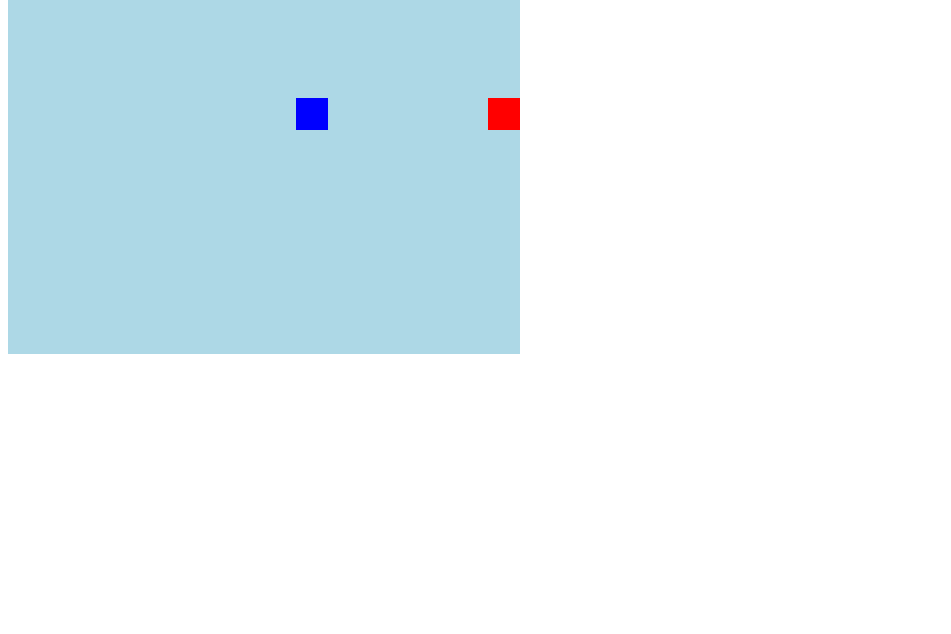
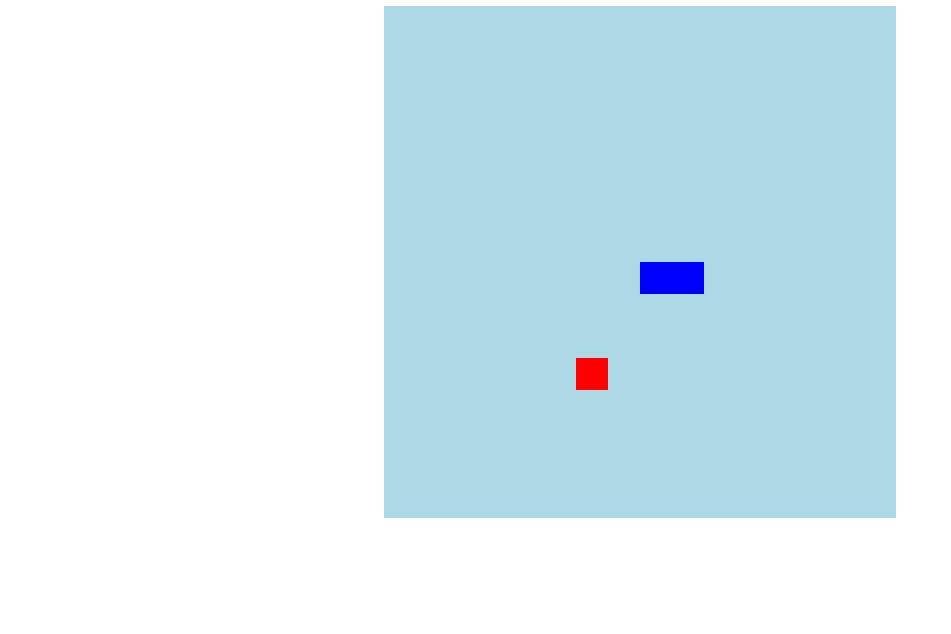
Before and after one commit to BrunoRamos88/Snake-Game, a plain HTML site: page index.html in a window 1280 px wide. Shown: the part 166-800 px from the top of the page, without its empty margins (0-951 px from the left). Drawn offline with Linux system fonts and the light colour scheme.

Commit message:
Finalização do jogo

```diff
--- a/index.html
+++ b/index.html
@@ -9,6 +9,7 @@
     <title>Snake Game</title>
 </head>
 <body>
+    <h1>SNAKE GAME</h1>
     <canvas id="snake" width="512" height="512"></canvas>
 
 </body>
--- a/script.js
+++ b/script.js
@@ -45,6 +45,13 @@ function iniciarJogo() {
     if (snake[0].y > 15 * box && direction == "down") snake[0].y = 0;
     if (snake[0].y < 0 && direction == "up") snake[0].y = 16 * box;
 
+    for (i = 1; i < snake.length; i++) {
+        if (snake[0].x == snake[i].x && snake[0].y == snake[i].y) {
+            clearInterval(jogo);
+            alert("Game Over :(")
+        }
+    }
+
     criarBG();
     criarCobrinha();
     drawFood();
@@ -57,7 +64,14 @@ function iniciarJogo() {
     if (direction == "up") snakeY -= box;
     if (direction == "down") snakeY += box;
 
-    snake.pop();
+    if (snakeX != food.x || snakeY != food.y) {
+        snake.pop();
+    } else {
+        food.x = Math.floor(Math.random() * 15 + 1) * box;
+        food.y = Math.floor(Math.random() * 15 + 1) * box;
+    }
+
+
 
     let newHead = {
         x: snakeX,
--- a/style.css
+++ b/style.css
@@ -0,0 +1,10 @@
+body {
+    height: 95vh;
+    width: 95;
+    display: flex;
+    justify-content: center;
+    align-items: center;
+    flex-direction: column;
+    color: rgb(19, 19, 73);
+    font-family: 'Franklin Gothic Medium', 'Arial Narrow', Arial, sans-serif;
+}
```
